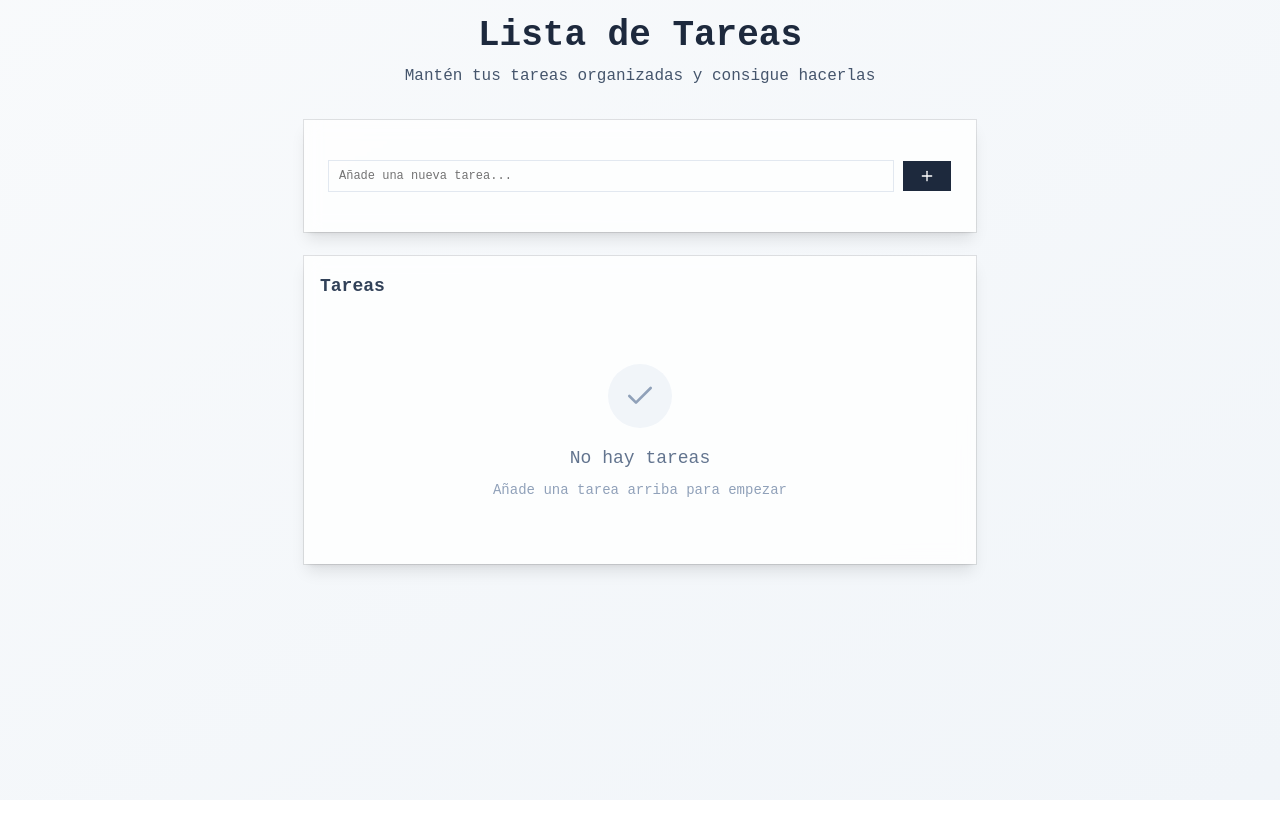
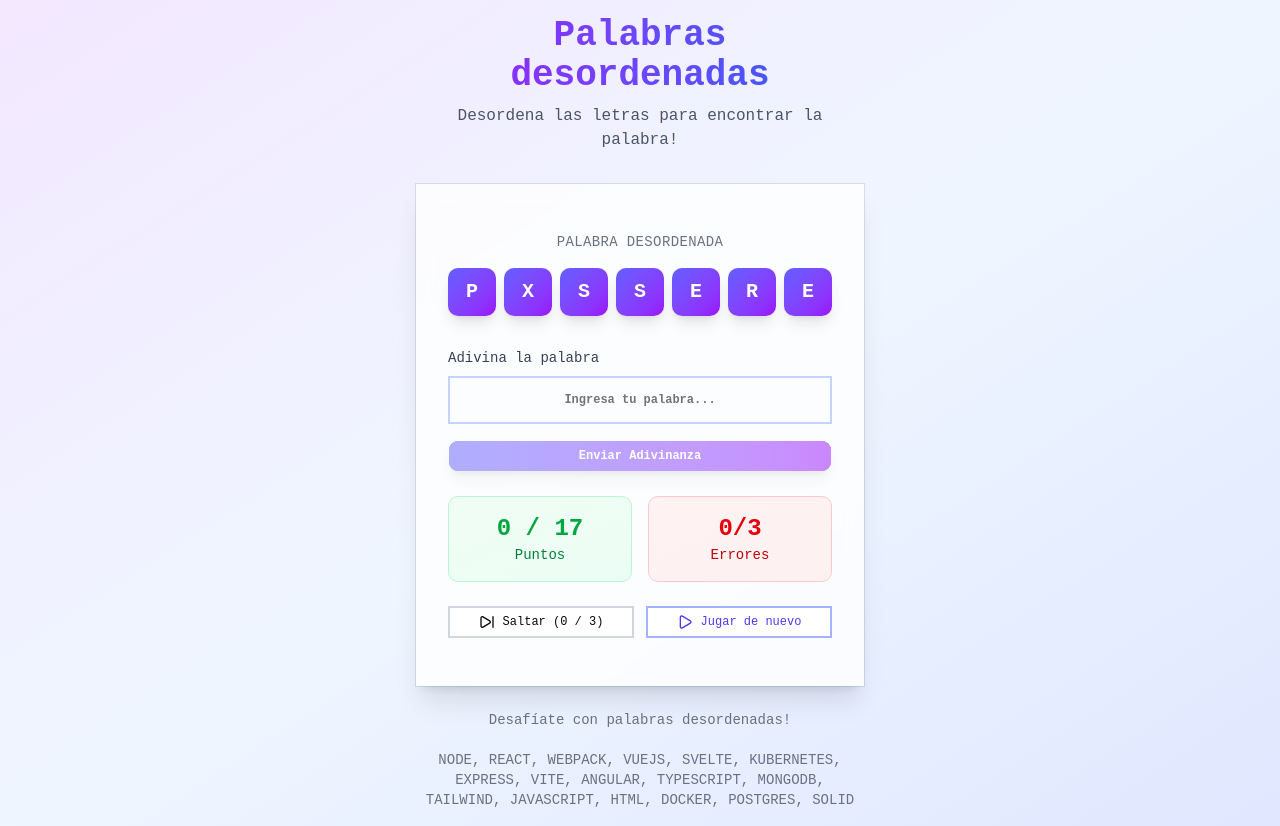
Before and after one commit to CarlosRamosDeveloper/03-hooks-app, a React (Vite) app: page / in a window 1280 px wide. Before the commit the page ends 800 px from the top, so only its background shows below. Built offline with nearby package versions, Linux system fonts and the light colour scheme.

Commit message:
Implemented scrambleWords

```diff
--- /dev/null
+++ b/src/05-useReducer/ScrambleWords.tsx
@@ -0,0 +1,261 @@
+// ! Importante:
+// Es necesario componentes de Shadcn/ui
+// https://ui.shadcn.com/docs/installation/vite
+
+import React, { useState } from 'react';
+import { Button } from '@/components/ui/button';
+import { Input } from '@/components/ui/input';
+import { Card, CardContent } from '@/components/ui/card';
+import { SkipForward, Play } from 'lucide-react';
+
+import confetti from 'canvas-confetti';
+
+const GAME_WORDS = [
+  'REACT',
+  'JAVASCRIPT',
+  'TYPESCRIPT',
+  'HTML',
+  'ANGULAR',
+  'SOLID',
+  'NODE',
+  'VUEJS',
+  'SVELTE',
+  'EXPRESS',
+  'MONGODB',
+  'POSTGRES',
+  'DOCKER',
+  'KUBERNETES',
+  'WEBPACK',
+  'VITE',
+  'TAILWIND',
+];
+
+// Esta función mezcla el arreglo para que siempre sea aleatorio
+const shuffleArray = (array: string[]) => {
+  return array.sort(() => Math.random() - 0.5);
+};
+
+// Esta función mezcla las letras de la palabra
+const scrambleWord = (word: string = '') => {
+  return word
+    .split('')
+    .sort(() => Math.random() - 0.5)
+    .join('');
+};
+
+export const ScrambleWords = () => {
+  const [words, setWords] = useState(shuffleArray(GAME_WORDS));
+
+  const [currentWord, setCurrentWord] = useState(words[0]);
+  const [scrambledWord, setScrambledWord] = useState(scrambleWord(currentWord));
+  const [guess, setGuess] = useState('');
+  const [points, setPoints] = useState(0);
+  const [errorCounter, setErrorCounter] = useState(0);
+  const [maxAllowErrors, setMaxAllowErrors] = useState(3);
+
+  const [skipCounter, setSkipCounter] = useState(0);
+  const [maxSkips, setMaxSkips] = useState(3);
+
+  const [isGameOver, setIsGameOver] = useState(false);
+
+  const handleGuessSubmit = (e: React.FormEvent) => {
+    e.preventDefault();
+    console.log('Intento de adivinanza:', guess, currentWord);
+    if (guess !== currentWord) {
+      setErrorCounter(errorCounter + 1);
+      setGuess('');
+
+      if (errorCounter + 1 >= maxAllowErrors) setIsGameOver(true);
+      return;
+    }
+
+    setPoints(points + 1);
+    setGuess('');
+    getNewWord();
+    confetti({
+      particleCount: 100,
+      spread: 120,
+      origin: { y: 0.6 },
+    });
+  };
+
+  const handleSkip = () => {
+    if (skipCounter >= maxSkips) return;
+    setSkipCounter(skipCounter + 1);
+
+    getNewWord();
+  };
+
+  const handlePlayAgain = () => {
+    const newWords = shuffleArray(GAME_WORDS);
+    const newWord = words[0];
+
+    setPoints(0);
+    setErrorCounter(0);
+    setGuess('');
+    setWords(newWords);
+    setCurrentWord(newWord);
+    setScrambledWord(scrambleWord(newWord));
+    setIsGameOver(false);
+    setSkipCounter(0);
+    setMaxAllowErrors(3);
+    setMaxSkips(3);
+  };
+
+  const getNewWord = () => {
+    const newWords = words.slice(1);
+    const newWord = newWords[0];
+
+    setWords(newWords);
+    setCurrentWord(newWord);
+    setScrambledWord(scrambleWord(newWord));
+  };
+
+  //! Si ya no hay palabras para jugar, se muestra el mensaje de fin de juego
+  if (words.length === 0) {
+    return (
+      <div className="min-h-screen bg-linear-to-br from-purple-100 via-blue-50 to-indigo-100 flex items-center justify-center p-4">
+        <div className="w-full max-w-md mx-auto">
+          <h1 className="text-4xl font-bold bg-linear-to-r from-purple-600 to-blue-600 bg-clip-text text-transparent mb-2">
+            Palabras desordenadas
+          </h1>
+          <p className="text-gray-600">No hay palabras para jugar</p>
+          <br />
+          <div>Puntaje: {points}</div>
+          <br />
+          <div>Errores: {errorCounter}</div>
+          <br />
+          <div>Saltos: {skipCounter}</div>
+          <br />
+          <Button onClick={handlePlayAgain}>Jugar de nuevo</Button>
+        </div>
+      </div>
+    );
+  }
+
+  return (
+    <div className="min-h-screen bg-linear-to-br from-purple-100 via-blue-50 to-indigo-100 flex items-center justify-center p-4">
+      <div className="w-full max-w-md mx-auto">
+        {/* Header */}
+        <div className="text-center mb-8">
+          <h1 className="text-4xl font-bold bg-linear-to-r from-purple-600 to-blue-600 bg-clip-text text-transparent mb-2">
+            Palabras desordenadas
+          </h1>
+          <p className="text-gray-600">
+            Desordena las letras para encontrar la palabra!
+          </p>
+        </div>
+
+        {/* Main Game Card */}
+        <Card className="backdrop-blur-sm bg-white/80 border-0 shadow-xl">
+          <CardContent className="p-8">
+            {/* Scrambled Word Display */}
+            <div className="mb-8">
+              <h2 className="text-center text-sm font-medium text-gray-500 mb-4 uppercase tracking-wide flex items-center justify-center gap-2">
+                Palabra Desordenada
+                {isGameOver && (
+                  <span className="text-red-500 text-xl"> {currentWord}</span>
+                )}
+              </h2>
+
+              <div className="flex justify-center gap-2 mb-6">
+                {scrambledWord.split('').map((letter, index) => (
+                  <div
+                    key={index}
+                    className="w-12 h-12 bg-linear-to-br from-indigo-500 to-purple-600 rounded-lg flex items-center justify-center text-white font-bold text-xl shadow-lg transform hover:scale-105 transition-transform duration-200"
+                    style={{
+                      animationDelay: `${index * 0.1}s`,
+                      animation: 'fadeInUp 0.6s ease-out forwards',
+                    }}
+                  >
+                    {letter}
+                  </div>
+                ))}
+              </div>
+            </div>
+
+            {/* Guess Input */}
+            <form onSubmit={handleGuessSubmit} className="mb-6">
+              <div className="space-y-4">
+                <div>
+                  <label
+                    htmlFor="guess"
+                    className="block text-sm font-medium text-gray-700 mb-2"
+                  >
+                    Adivina la palabra
+                  </label>
+                  <Input
+                    id="guess"
+                    type="text"
+                    value={guess}
+                    onChange={(e) =>
+                      setGuess(e.target.value.toUpperCase().trim())
+                    }
+                    placeholder="Ingresa tu palabra..."
+                    className="text-center text-lg font-semibold h-12 border-2 border-indigo-200 focus:border-indigo-500 transition-colors"
+                    maxLength={scrambledWord.length}
+                    disabled={isGameOver}
+                  />
+                </div>
+                <Button
+                  type="submit"
+                  className="w-full bg-linear-to-r from-indigo-500 to-purple-600 hover:from-indigo-600 hover:to-purple-700 text-white font-semibold py-3 rounded-lg shadow-lg hover:shadow-xl transform hover:scale-[1.02] transition-all duration-200"
+                  disabled={!guess.trim() || isGameOver}
+                >
+                  Enviar Adivinanza
+                </Button>
+              </div>
+            </form>
+
+            {/* Stats */}
+            <div className="grid grid-cols-2 gap-4 mb-6">
+              <div className="bg-linear-to-br from-green-50 to-emerald-50 rounded-lg p-4 text-center border border-green-200">
+                <div className="text-2xl font-bold text-green-600">
+                  {points} / {GAME_WORDS.length}
+                </div>
+                <div className="text-sm text-green-700 font-medium">Puntos</div>
+              </div>
+              <div className="bg-linear-to-br from-red-50 to-rose-50 rounded-lg p-4 text-center border border-red-200">
+                <div className="text-2xl font-bold text-red-600">
+                  {errorCounter}/{maxAllowErrors}
+                </div>
+                <div className="text-sm text-red-700 font-medium">Errores</div>
+              </div>
+            </div>
+
+            {/* Action Buttons */}
+            <div className="grid grid-cols-2 gap-3">
+              <Button
+                onClick={handleSkip}
+                variant="outline"
+                className="border-2 border-gray-300 hover:border-gray-400 hover:bg-gray-50 transition-colors flex items-center justify-center gap-2"
+                disabled={isGameOver || skipCounter >= maxSkips}
+              >
+                <SkipForward className="w-4 h-4" />
+                Saltar ({skipCounter} / {maxSkips})
+              </Button>
+              <Button
+                onClick={handlePlayAgain}
+                variant="outline"
+                className="border-2 border-indigo-300 hover:border-indigo-400 hover:bg-indigo-50 text-indigo-600 transition-colors flex items-center justify-center gap-2"
+              >
+                <Play className="w-4 h-4" />
+                Jugar de nuevo
+              </Button>
+            </div>
+          </CardContent>
+        </Card>
+
+        {/* Footer */}
+        <div className="text-center mt-6">
+          <p className="text-sm text-gray-500">
+            Desafíate con palabras desordenadas!
+            <br />
+            <br />
+            {words.join(', ')}
+          </p>
+        </div>
+      </div>
+    </div>
+  );
+};
--- a/src/main.tsx
+++ b/src/main.tsx
@@ -1,12 +1,12 @@
 import { StrictMode } from 'react';
 import { createRoot } from 'react-dom/client';
 
-import { TasksApp } from './05-useReducer/TasksApp';
+import { ScrambleWords } from './05-useReducer/ScrambleWords';
 
 import './index.css';
 
 createRoot(document.getElementById('root')!).render(
   <StrictMode>
-    <TasksApp />
+    <ScrambleWords />
   </StrictMode>,
 );
```
